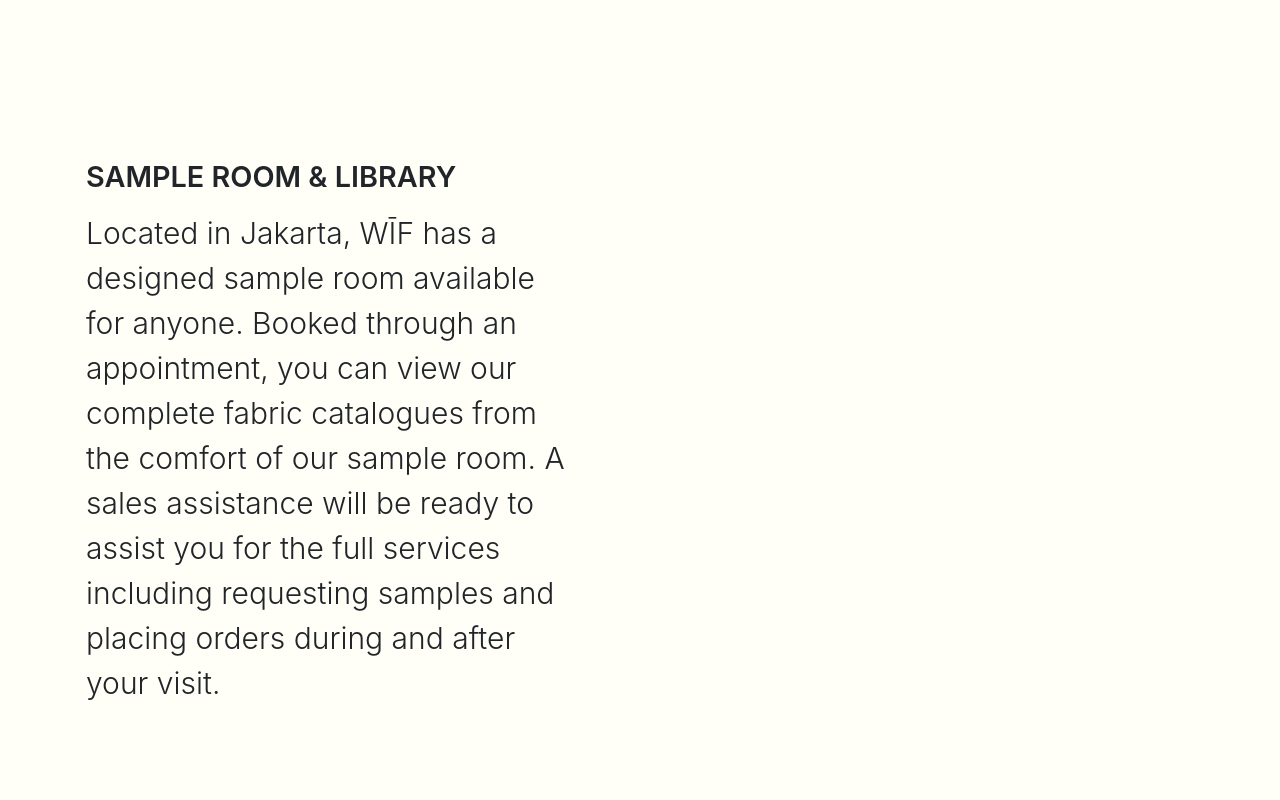
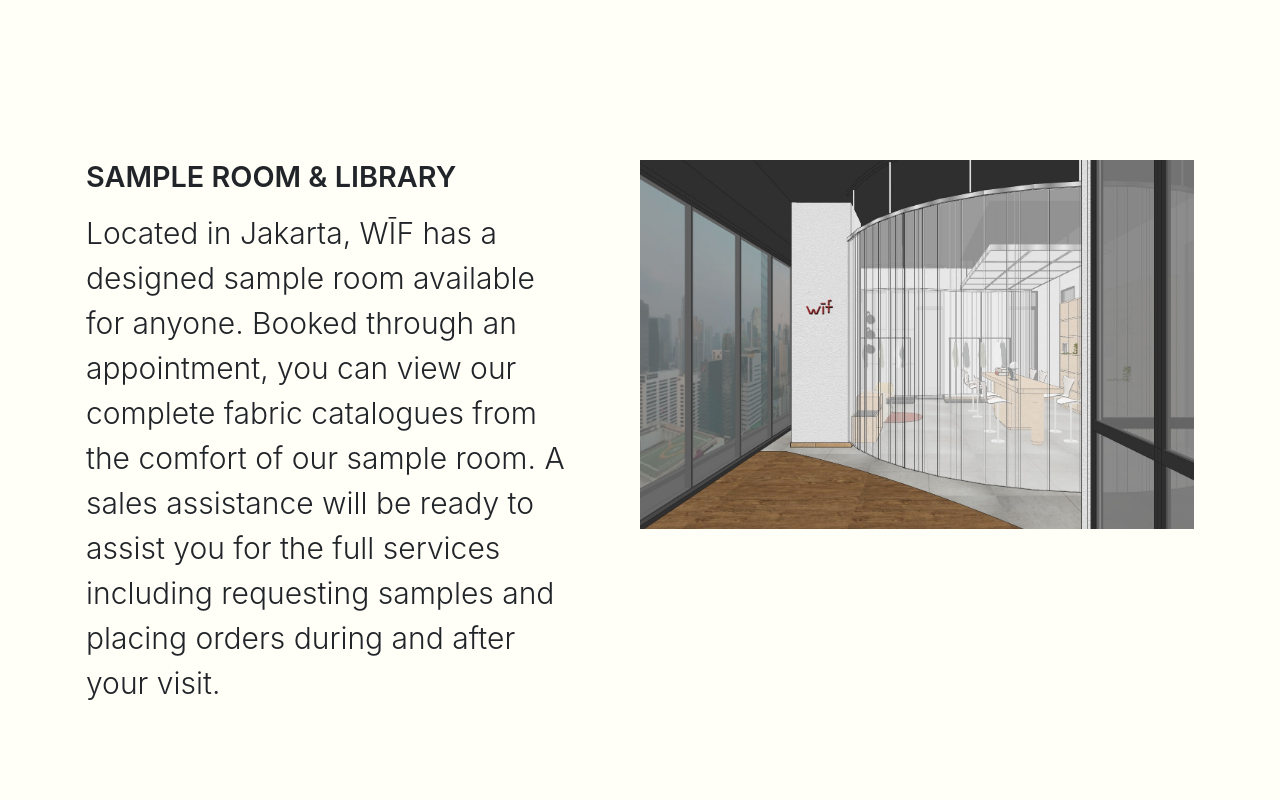
Before and after one commit to romualdus/wif-comingsoon, a plain HTML site: page index.html in a window 1280 px wide. Shown: the part 1560-2360 px from the top of the page. Drawn offline with nearby package versions, Linux system fonts and the light colour scheme.

Commit message:
Add sample room image

```diff
--- a/index.html
+++ b/index.html
@@ -85,7 +85,7 @@
                         <p class="txt-body">Located in Jakarta, WĪF has a designed sample room available for anyone. Booked through an appointment, you can view our complete fabric catalogues from the comfort of our sample room.  A sales assistance will be ready to assist you for the full services including requesting samples and placing orders during and after your visit. </p>
                     </section>
                     <section class="sample-room__image">
-                        <img src="" alt="">
+                        <img src="./static/sample-room.jpg" alt="sample-room-image">
                     </section>
                     <section class="sample-room__location">
                         <h3>Grand Rubina Business Park</h3>
--- a/styles.scss
+++ b/styles.scss
@@ -246,6 +246,15 @@ a:hover {
 
     &__image {
         grid-area: sample-image;
+
+        img {
+            width: 100%;
+            margin: 1rem 0;
+
+            @include screen-tablet-up {
+                margin-top: 2.5rem;
+            }
+        }
     }
     &__location, &__operation {
         h3 {
```
Also changed, not shown: static/sample-room.jpg (added), styles.css, 1 other file.
